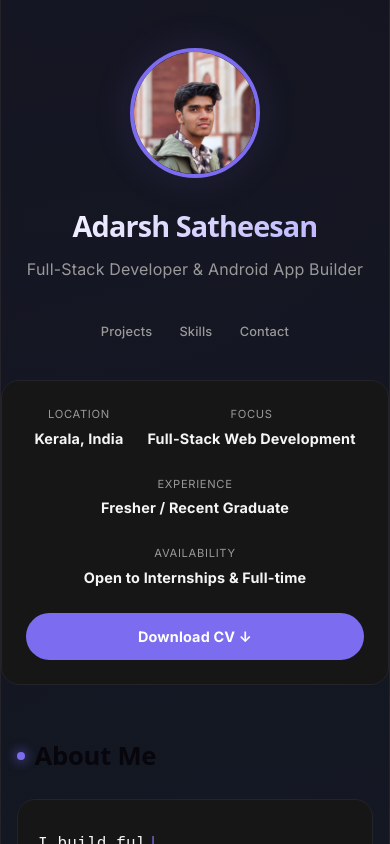
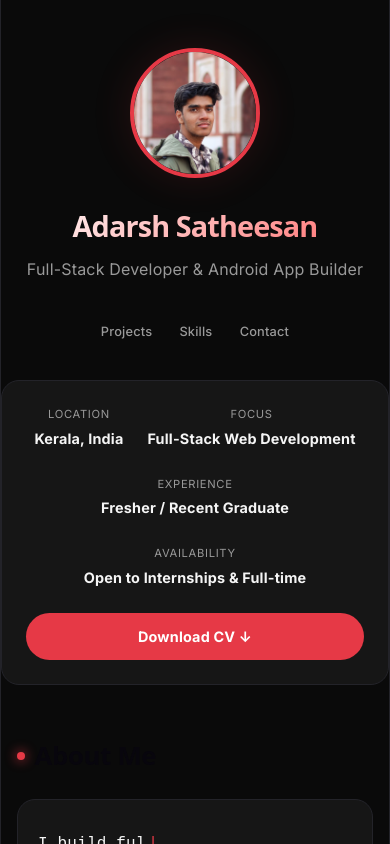
Before and after one commit to 0D0RSH/portfolio, a React (Vite) app: page / in a window 390 px wide. Shown: the top 844 px of the page. Built offline with nearby package versions, Linux system fonts and the light colour scheme.

Commit message:
Complete CSS overhaul: red theme, full responsive breakpoints

```diff
--- a/src/App.css
+++ b/src/App.css
@@ -4,37 +4,44 @@
   --surface-hover: #1f1f1f;
   --text: #f5f5f5;
   --muted: #999999;
-  --accent: #7c6cf0;
-  --accent-soft: #7c6cf022;
+  --accent: #e63946;
+  --accent-soft: #e6394622;
   --border: #232329;
   --radius: 18px;
-
 }
 
 * {
   box-sizing: border-box;
 }
 
+html,
+body {
+  overflow-x: hidden;
+  max-width: 100%;
+}
+
+img {
+  max-width: 100%;
+  height: auto;
+}
+
 body {
   margin: 0;
   font-family: 'Inter', 'Segoe UI', sans-serif;
-background:
-    radial-gradient(circle at 20% 0%, #7c6cf015, transparent 40%),
-    radial-gradient(circle at 80% 20%, #4dabf712, transparent 40%),
-    var(--bg);
+  background: var(--bg);
   color: var(--text);
   line-height: 1.65;
   -webkit-font-smoothing: antialiased;
 }
 
-
 header {
   padding: 5rem 2rem 2.5rem;
   text-align: center;
 }
+
 .photo-wrapper {
   width: 220px;
-height:220px;
+  height: 220px;
   margin: 0 auto 1.5rem;
   border-radius: 50%;
   overflow: hidden;
@@ -47,7 +54,7 @@ box-shadow: 0 0 40px var(--accent-soft);
   height: 100%;
   object-fit: cover;
   object-position: center 30%;
-  display:block
+  display: block;
 }
 
 header h1 {
@@ -55,7 +62,7 @@ header h1 {
   font-weight: 800;
   margin-bottom: 0.4rem;
   letter-spacing: -0.03em;
-  background: linear-gradient(135deg, #fff, #b3aaff);
+  background: linear-gradient(135deg, #fff, #ff6b6b);
   -webkit-background-clip: text;
   background-clip: text;
   color: transparent;
@@ -73,9 +80,14 @@ header nav {
   gap: 0.5rem;
   margin-top: 2rem;
 }
+
+a {
+  -webkit-tap-highlight-color: transparent;
+}
+
 .links a {
-  display:flex;
-  align-items:center;
+  display: flex;
+  align-items: center;
   gap: 0.5em;
 }
 
@@ -94,7 +106,6 @@ header nav a:hover {
   background: var(--surface);
 }
 
-/* Info bar */
 .info-bar {
   max-width: 820px;
   margin: 0 auto 1rem;
@@ -147,11 +158,10 @@ header nav a:hover {
 }
 
 .cv-button:hover {
-  background: #6a5ae0;
+  background: #c62839;
   transform: translateY(-2px);
 }
 
-/* Sections */
 section {
   max-width: 820px;
   margin: 0 auto;
@@ -177,7 +187,6 @@ section h2::before {
   box-shadow: 0 0 12px var(--accent);
 }
 
-/* About - typing box */
 .typing-box {
   background: var(--surface);
   border: 1px solid var(--border);
@@ -214,7 +223,6 @@ section h2::before {
   }
 }
 
-/* About - terminal */
 .terminal {
   background: #0c0c0e;
   border: 1px solid var(--border);
@@ -281,7 +289,6 @@ section h2::before {
   color: #b3e59a;
 }
 
-/* Links */
 .links {
   display: flex;
   gap: 0.75rem;
@@ -307,7 +314,6 @@ section h2::before {
   transform: translateY(-2px);
 }
 
-/* Projects */
 .project-grid {
   display: grid;
   gap: 1.5rem;
@@ -321,10 +327,12 @@ section h2::before {
   transition: transform 0.25s ease, border-color 0.25s ease, background 0.25s ease;
 }
 
+@media (hover: hover) {
   .project-card:hover {
     transform: translateY(-4px);
     border-color: var(--accent);
     background: var(--surface-hover);
+  }
 }
 
 .project-image {
@@ -374,7 +382,6 @@ section h2::before {
   color: var(--accent);
 }
 
-/* Skills */
 .skills-grid {
   display: grid;
   gap: 1.5rem;
@@ -415,8 +422,9 @@ section h2::before {
 }
 
 .skill-bar-row {
-  margin-bottom:1rem;
+  margin-bottom: 1rem;
 }
+
 .skill-bar-label {
   display: flex;
   justify-content: space-between;
@@ -431,17 +439,16 @@ section h2::before {
   background: var(--surface);
   border: 1px solid var(--border);
   border-radius: 999px;
- overflow:hidden;
+  overflow: hidden;
 }
 
 .skill-bar-fill {
-  height:100%;
-  background: linear-gradient(90deg,var(--accent),#ff8a80);
+  height: 100%;
+  background: linear-gradient(90deg, var(--accent), #ff8a80);
   border-radius: 999px;
   transition: width 1s ease;
 }
 
-/* Achievements */
 #achievements ul {
   list-style: none;
   padding: 0;
@@ -458,7 +465,6 @@ section h2::before {
   border-bottom: none;
 }
 
-/* Contact */
 #contact p {
   color: var(--muted);
   font-size: 1.05rem;
@@ -466,7 +472,6 @@ section h2::before {
   max-width: 55ch;
 }
 
-/* Footer */
 footer {
   text-align: center;
   padding: 3rem 1.5rem;
@@ -486,13 +491,13 @@ footer p {
   color: var(--muted);
   margin-bottom: 0.5rem;
 }
+
 .footer-credit {
   font-family: 'Courier New', Courier, monospace;
-  font-size: 0.5rem;
+  font-size: 0.75rem;
   color: var(--muted);
 }
 
-/* Responsive */
 @media (min-width: 640px) {
   .project-grid {
     grid-template-columns: 1fr 1fr;
@@ -559,3 +564,47 @@ footer p {
     padding: 0.5rem 1rem;
   }
 }
+
+@media (max-width: 380px) {
+  header h1 {
+    font-size: 1.5rem;
+  }
+
+  .photo-wrapper {
+    width: 110px;
+    height: 110px;
+  }
+
+  section h2 {
+    font-size: 1.3rem;
+  }
+}
+
+@media (min-width: 768px) {
+
+  .project-grid,
+  .skills-grid {
+    gap: 2rem;
+  }
+}
+
+@media (min-width: 1024px) {
+  section {
+    max-width: 880px;
+  }
+
+  .project-grid {
+    grid-template-columns: 1fr 1fr;
+    gap: 2rem;
+  }
+}
+
+@media (min-width: 1440px) {
+  section {
+    max-width: 960px;
+  }
+
+  header {
+    padding-top: 6rem;
+  }
+}
```
Lines whose indentation alone changed are shown as unchanged.
